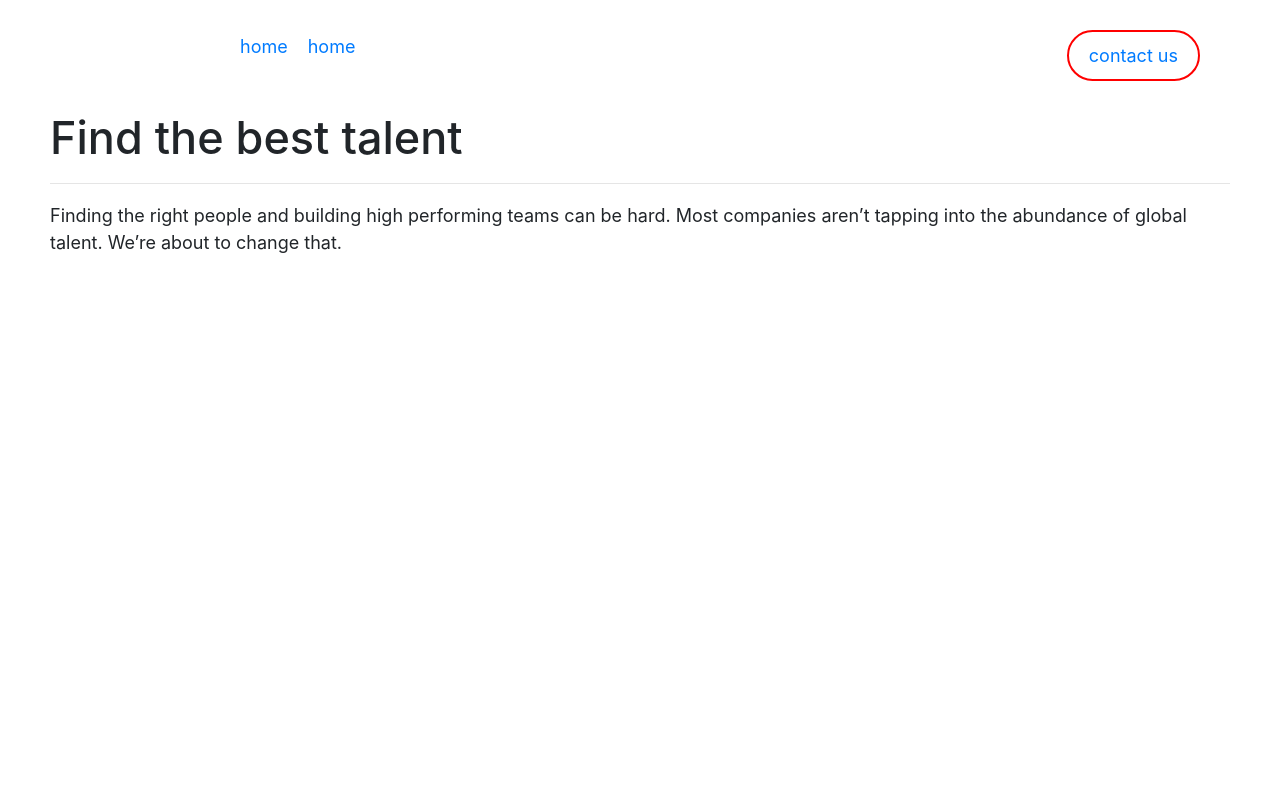
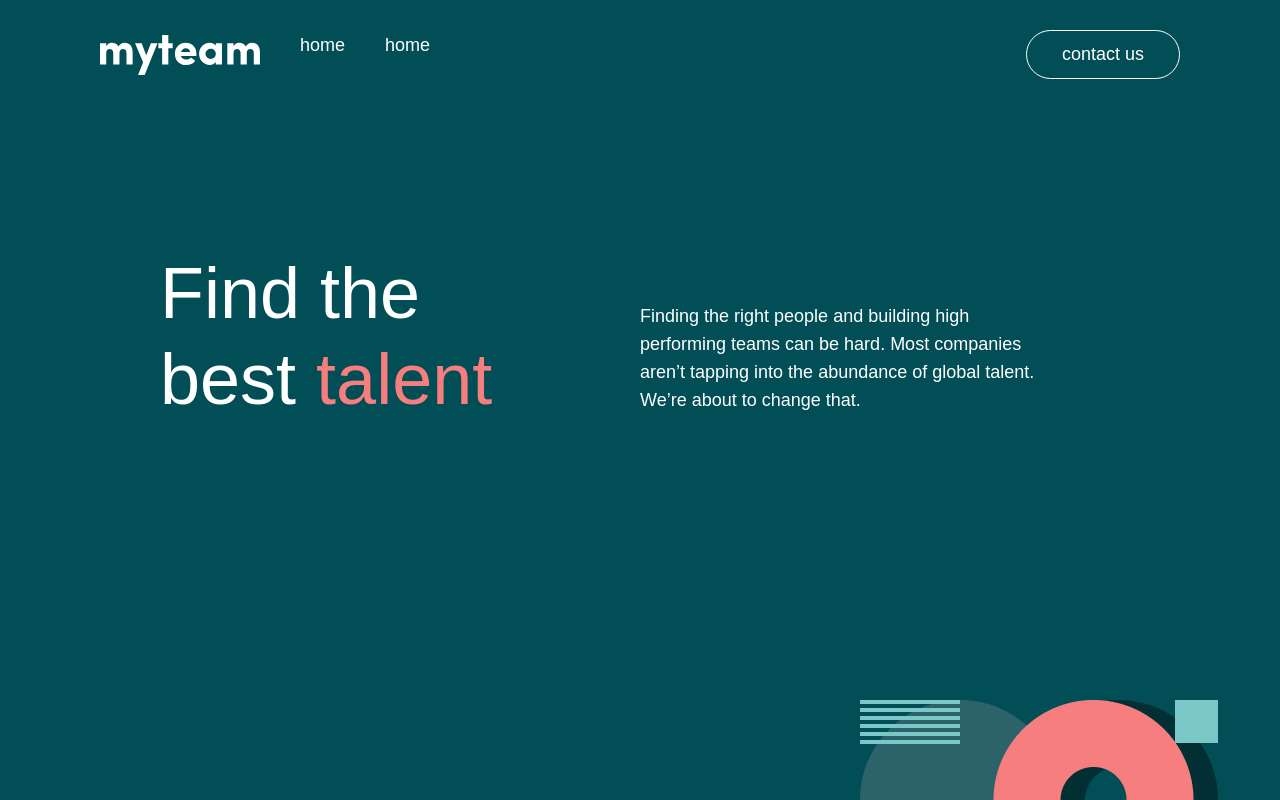
Before and after one commit to ergashev2000/myteam, a plain HTML site: page index.html in a window 1280 px wide. Drawn offline with nearby package versions, Linux system fonts and the light colour scheme.

Commit message:
add hero

```diff
--- a/css/style.css
+++ b/css/style.css
@@ -1,12 +1,18 @@
+@font-face {
+    font-family: 'Livvic', sans-serif;
+    src: url(../fonts/Livvic-Regular.ttf);
+}
 *{
     margin: 0;
     padding: 0;
     font-size: 18px;
+    font-family: 'Livvic', sans-serif;
+
 }
 .container{
     max-width: 1440px;
     margin: 0 auto;
-    padding: 0 50px;
+    padding: 0 70px;
 }
 .navbar{
     display: flex;
@@ -26,14 +32,66 @@
 }
 .nav__item{
     list-style: none;
-    margin-right: 20px;
+    margin-left: 40px;
 }
 .nav__link{
     text-decoration: none;
+    color: #fff;
+}
+.nav__link:hover{
+    color: #F67E7E;
 }
 .nav__btn{
     text-decoration: none;
-    padding: 10px 20px;
-    border: 2px solid red;
+    padding: 10px 35px;
+    border: 1px solid #fff;
     border-radius: 30px;
+    color: #fff;
+    transition: all .4s;
 }
+.nav__btn:hover{
+    background-color: #fff;
+    color: #000;
+}
+
+.bg-2{
+    background-color: #014E56;
+    height: 20vh;
+}
+
+/* Hero style */
+.hero::before{
+    content: '';
+    background: url(../images/disk-bottom.png) no-repeat;
+    background-position: 100px 100px;
+    width: 500px;
+    height: 200px;
+    position: absolute;
+    right: 20px;
+    bottom: 0;
+}
+.bg{
+    background-color: #014E56;
+    height: 80vh;
+}
+.hero{
+    padding: 5rem;
+}
+.hero__text{
+    display: grid;
+    grid-template-columns: 1fr 1fr;
+    align-items: flex-end;
+}
+.hero__text > h1{
+    font-size: 4rem;
+    color: #fff;
+}
+.hero__text > p{
+    line-height: 28px;
+    max-width: 400px;
+    color: #fff;
+}
+.span{
+    color: #F67E7E;
+    font-size: 4rem;
+}
--- a/index.html
+++ b/index.html
@@ -13,7 +13,7 @@
 
 <body>
 
-    <header class="container">
+    <header class="container bg-2">
         <div class="header">
             <div class="navbar">
                 <div class="nav">
@@ -32,12 +32,11 @@
         </div>
     </header>
     <main>
-        <section class="container">
+        <section class="container bg ">
             <div class="hero">
                 <div class="hero__text">
-                    <h1>Find the best talent</h1>
+                    <h1>Find the <br> best <span class="span">talent</span></h1>
                     <p>
-                        <hr>
                         Finding the right people and building high performing teams can be hard. Most companies aren’t tapping into the abundance of global talent. We’re about to change that.
                     </p>
                 </div>
```
Also changed, not shown: fonts/Livvic-Bold.ttf (added), fonts/Livvic-Regular.ttf (added).
